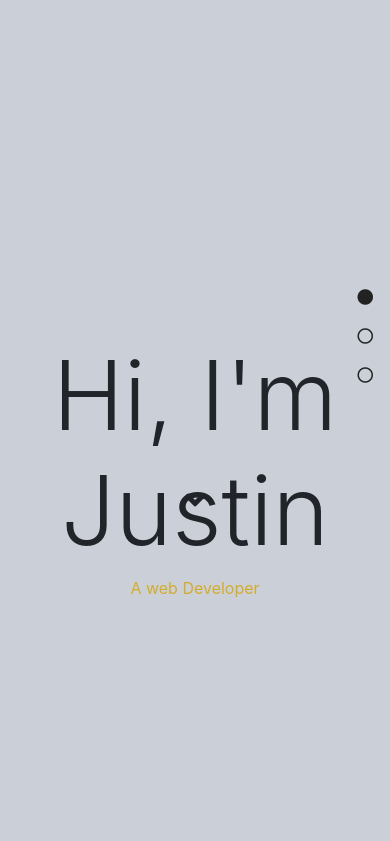
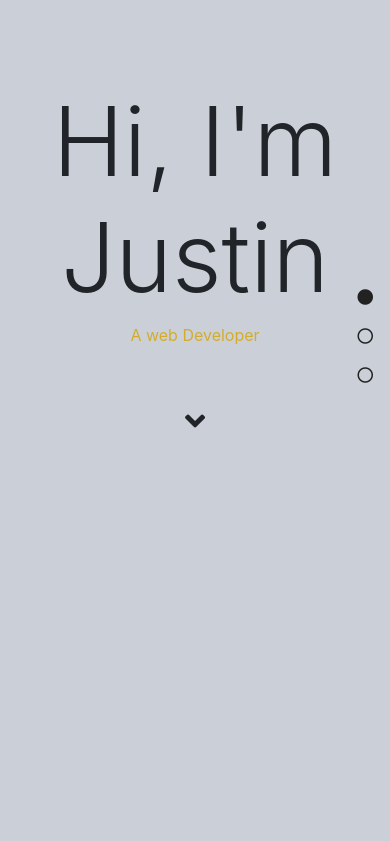
Before and after one commit to justingarcianm/justingarcianm.github.io, a website: page index.html in a window 390 px wide. Shown: the top 841 px of the page. Drawn offline with nearby package versions, Linux system fonts and the light colour scheme.

Commit message:
add mobile query

```diff
--- a/css/styles.css
+++ b/css/styles.css
@@ -90,3 +90,14 @@ nav a:hover {
 #contact i:hover, #contact a:hover {
     color: #333D51;
 }
+
+@media (max-width: 498px) {
+    #about {
+        padding-top: 10vh;
+        background-color: #CBD0D8;
+    }
+    #arrow-down {
+        top: 50%;
+        transform: translate(-50%, -50%);
+    }
+}
--- a/js/main.js
+++ b/js/main.js
@@ -1,4 +1,4 @@
-// reveal about section
+// reveal about text
 
 const arrowDown = document.getElementById("arrow-down"),
     arrowUp = document.getElementById("arrow-up"),
```
